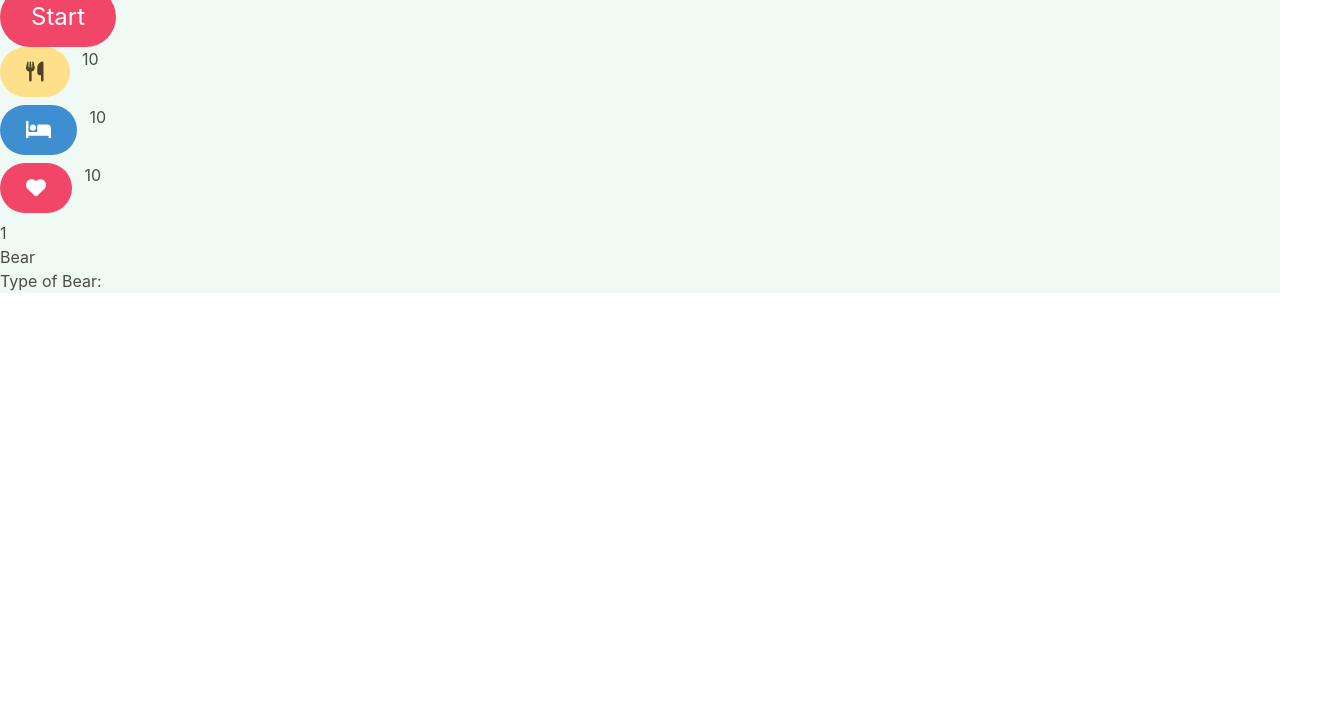
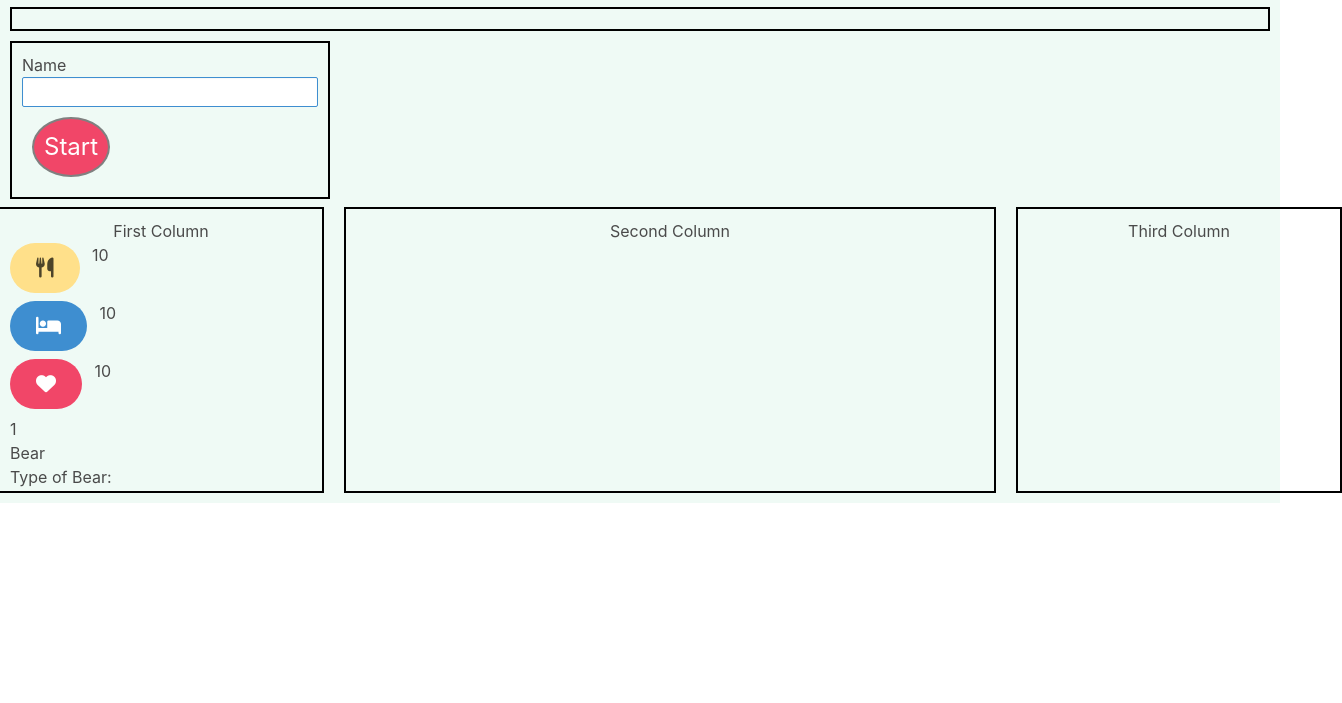
Before and after one commit to pspyoung/Bootcamp-project-zero, a plain HTML site: page index.html in a window 1280 px wide. Shown: the part 97-800 px from the top of the page, 1342 px wide, since content can reach past the window. Drawn offline with nearby package versions, Linux system fonts and the light colour scheme.

Commit message:
adds columns of desired size

```diff
--- a/index.html
+++ b/index.html
@@ -4,10 +4,10 @@
     <meta charset="UTF-8">
     <meta http-equiv="X-UA-Compatible" content="IE=edge">
     <meta name="viewport" content="width=device-width, initial-scale=1.0">
+    <!-- Bulma CSS framework -->
+    <link rel="stylesheet" href="https://cdn.jsdelivr.net/npm/bulma@0.9.3/css/bulma.min.css">
     <!-- CSS -->
     <link rel="stylesheet" href="styles/main.css">
-    <!-- Bulma CSS framework -->
-    <link rel="stylesheet" href="https://cdn.jsdelivr.net/npm/bulma@0.9.3/css/bulma.min.css">
     <!-- Jquery -->
     <script src="https://code.jquery.com/jquery-3.6.0.min.js" integrity="sha256-/xUj+3OJU5yExlq6GSYGSHk7tPXikynS7ogEvDej/m4=" crossorigin="anonymous"></script>
     <!-- Scripts -->
@@ -19,11 +19,17 @@
 </head>
 <body class ="has-background-success-light">
     <header>
+        <div class="column is-full">
 
         <h1 class="is-size-2 has-text-centered has-text-primary-light has-background-warning-dark	">Bears. Beets. Battlestar Galactica</h1>
+    </div>
+    <div class="column is-one-fourth">
         </header>
-        <h4>Name<input type="text" id="nameBear"></h4>
+            <div class="column is-one-quarter">
+                <h4>Name<input class="input is-small is-hovered is-info" type="text" id="nameBear"></h4>
                 <button id="startGame" class="button is-large is-danger is-rounded"></i>Start</button>
+            </div>
+    </div>
 
 
 <!-- Above and Beyond -->
@@ -31,13 +37,10 @@
 Hovering! With Restart/Paws/Stats info
 </nav> -->
 
-
-<!-- Icons -->
-<!-- <i class="fa-solid fa-circle-play"></i> -->
-
-
-
-    <div class="main_container">
+<div class = "columns">
+<!-- SECTION  -->
+    <div class="main_container column is-one-quarter">
+        <h3>First Column</h3>
         <div class="buttons">
             <ul>
                 <li><button class = "eat button is-warning is-medium is-rounded"><i class="fa-solid fa-utensils"></i></button>
@@ -50,43 +53,37 @@ Hovering! With Restart/Paws/Stats info
                     <span id="hugTimer">10</span></li>
                 </li>
                 <li>
-        <li>
-            <h2 id = "ageTimer">1</h2>
+                    <p id = "ageTimer">1</h2>
                 </li>
-            <p id = "name">Bear</p>
-            <span id = "species">Type of Bear:</span>
+                <li><p id = "name">Bear</p>
+                    <p id = "species">Type of Bear:</p>
                 </li>
             </ul>
         </div>
-        <div class="bear__stats">
-
+    </div>
+        <!-- SECTION  -->
+    <div class="column is-half">
+            <h3>Second Column</h3>
+    </div>
+        <!-- SECTION  -->
+    <div class = "column is-one-quarter">
+            <h3>Third Column</h3>
     </div>
 </div>
+
+
     <div class="bear_container">
         <!-- ##### PlaceHolder Image -->
         <!-- <img src="https://cdn.pixabay.com/photo/2017/07/06/14/19/bear-2478148_1280.jpg" alt="bearhug" class="bear_images"> -->
         <!-- <span> Insert Name and Species Here</span> -->
     </div>
 
-    <!-- <img src="https://user-images.githubusercontent.com/90462032/153273913-1a062cbd-f12d-4b0c-9e4f-d3e91bfc0ac8.gif" alt="babyBear" class="polarcub">
-    <img src="https://user-images.githubusercontent.com/90462032/153276597-b33ac10a-9db9-4606-bcaf-bfef23ca1098.gif" alt="barrelRow" class="polaradult">
-    <img src="https://user-images.githubusercontent.com/90462032/153276694-5987b03c-203b-4699-baa2-b765a4aafa9f.gif" alt="sneezingPanda" class="panda"> -->
-    <!-- <footer>Remember to Paws and take a break ⏸</footer> -->
 
 
 <!-- Above and Beyond -->
 <!-- <aside class="notifications">Levelup, changes </aside> -->
 
-<!-- Bear Pics -->
 
-<!-- Baby Bear: -->
-
-<!-- https://user-images.githubusercontent.com/90462032/153273913-1a062cbd-f12d-4b0c-9e4f-d3e91bfc0ac8.gif -->
-<!-- Barrel Row -->
-<!-- https://user-images.githubusercontent.com/90462032/153276597-b33ac10a-9db9-4606-bcaf-bfef23ca1098.gif)
- -->
- <!-- Panda -->
- <!-- https://user-images.githubusercontent.com/90462032/153276694-5987b03c-203b-4699-baa2-b765a4aafa9f.gif -->
 
 </body>
 </html>
--- a/styles/main.css
+++ b/styles/main.css
@@ -1,5 +1,25 @@
-$desktop-enabled
+body {
+    height: 100%;
+}
 
-${
-    $primary
+input {
+    max-width: 200px;
 }
+
+.column{
+    margin-left: -10px;
+    margin: 10px;
+    padding: 10px;
+    border: 2px solid black;
+}
+
+h3{
+    text-align: center;
+}
+
+#startGame {
+    margin: 10px;
+    padding: 10px;
+    border-radius: 50%;
+    border: 2px solid gray;
+}
```
Lines whose indentation alone changed are shown as unchanged.
